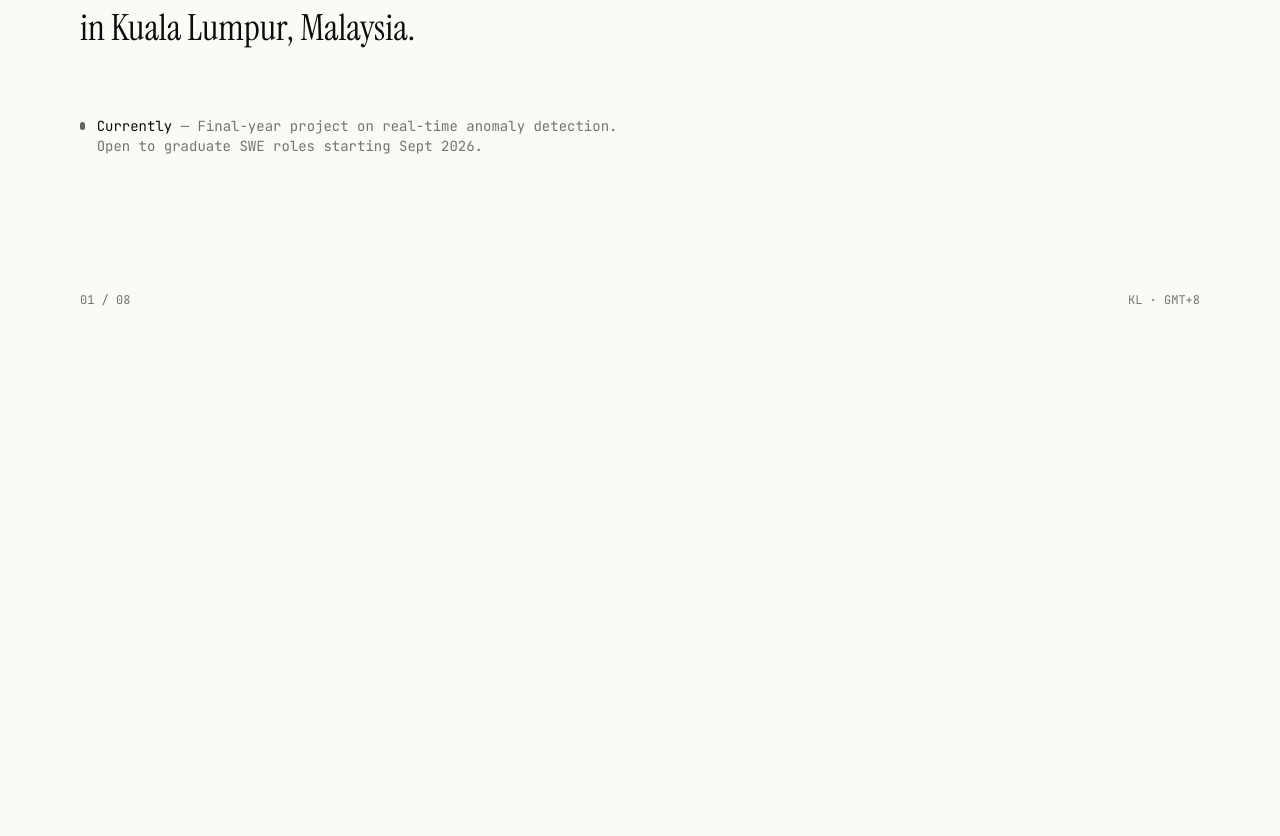
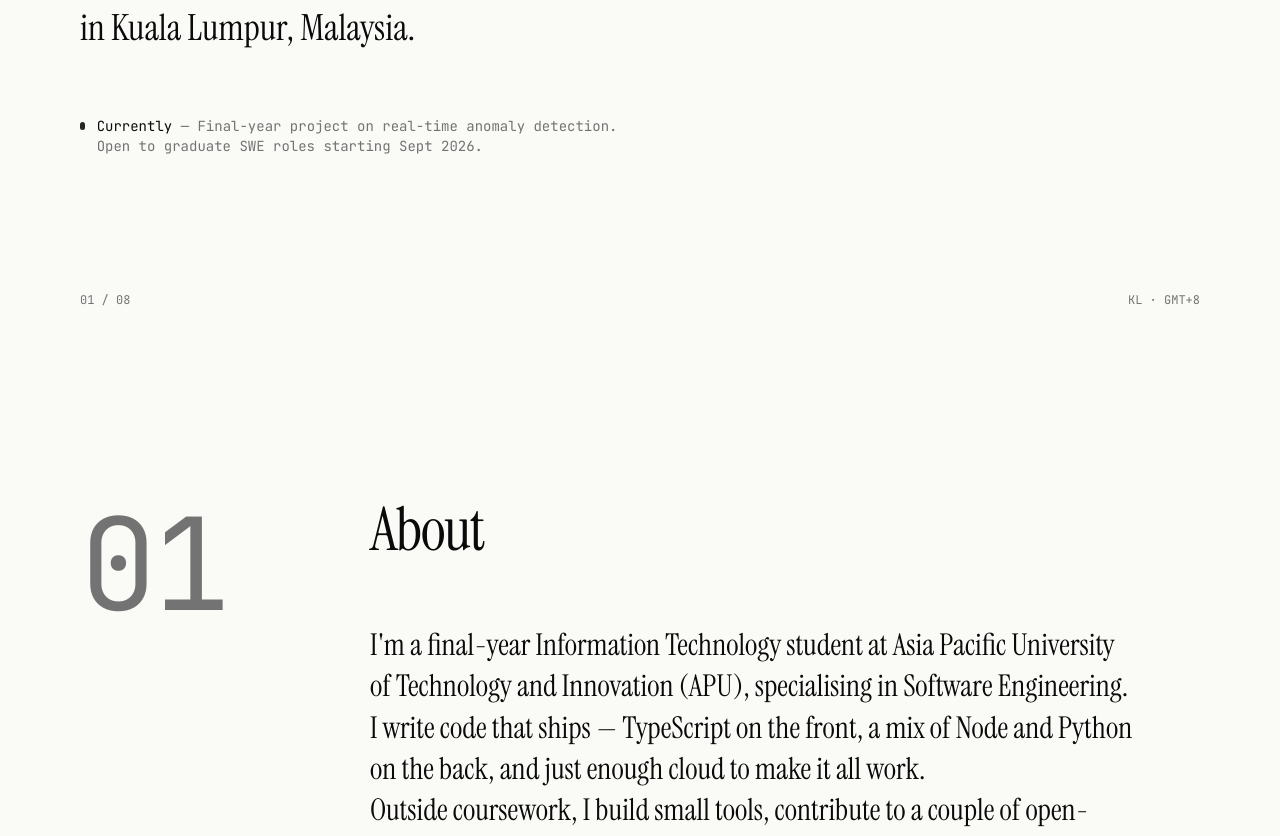
Before and after one commit to WhiteAvocad0/portfolio, a Next.js app: page / in a window 1280 px wide. Shown: the part 460-1296 px from the top of the page. Before the commit the page ends 800 px from the top, so only its background shows below. Built offline with nearby package versions, Linux system fonts and the light colour scheme.

Commit message:
feat: add AboutSection with line-by-line reveal

```diff
--- a/app/page.tsx
+++ b/app/page.tsx
@@ -1,4 +1,11 @@
 import { HeroSection } from '@/components/hero/hero-section';
+import { AboutSection } from '@/components/sections/about-section';
+
 export default function Home() {
-  return <main><HeroSection /></main>;
+  return (
+    <main>
+      <HeroSection />
+      <AboutSection />
+    </main>
+  );
 }
--- /dev/null
+++ b/components/sections/about-section.tsx
@@ -0,0 +1,17 @@
+import { profile } from '@/lib/data';
+import { Section } from '@/components/layout/section';
+import { LineReveal } from '@/components/layout/line-reveal';
+
+export function AboutSection() {
+  // Split the about paragraph into sentences for line reveal
+  const lines = profile.about.match(/[^.!?]+[.!?]+\s*/g)?.map(s => s.trim()) ?? [profile.about];
+
+  return (
+    <Section id="about" number="01" title="About">
+      <LineReveal
+        lines={lines}
+        className="font-display text-2xl md:text-3xl leading-snug max-w-3xl text-fg"
+      />
+    </Section>
+  );
+}
```
